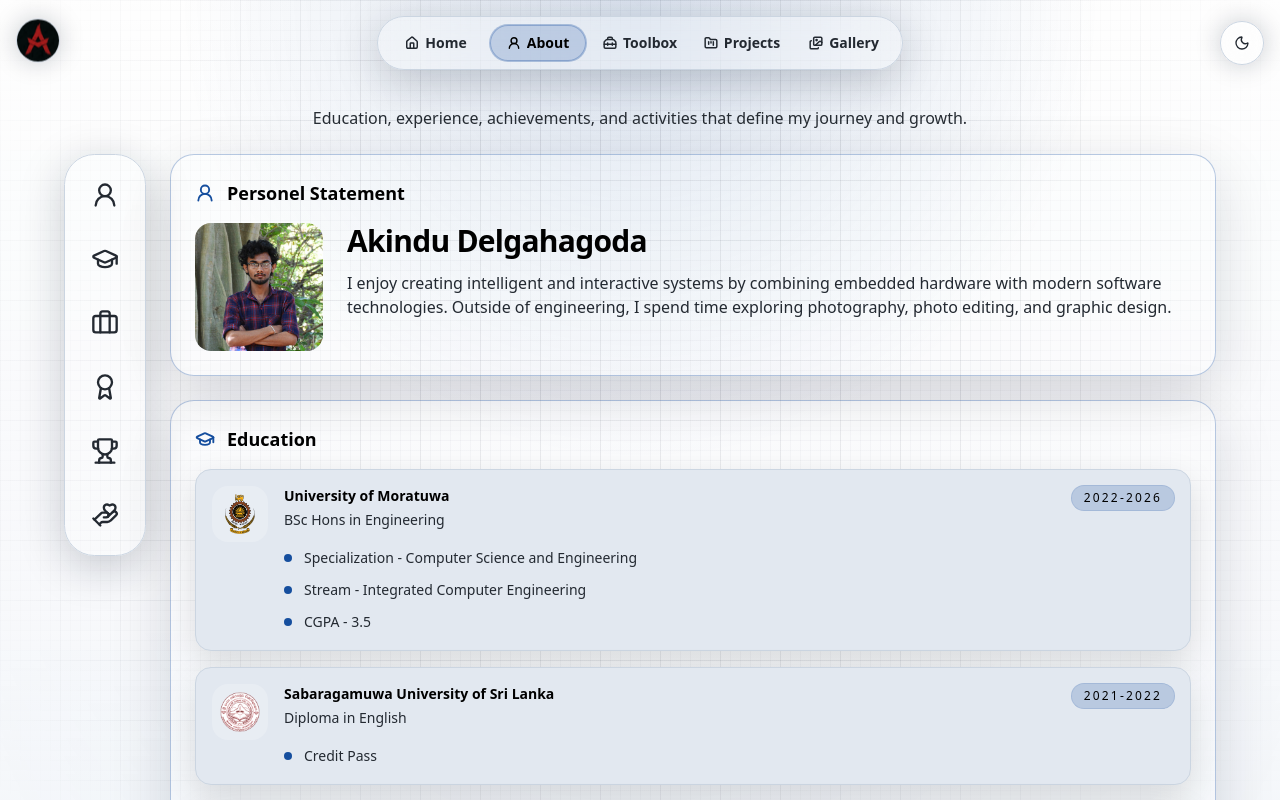
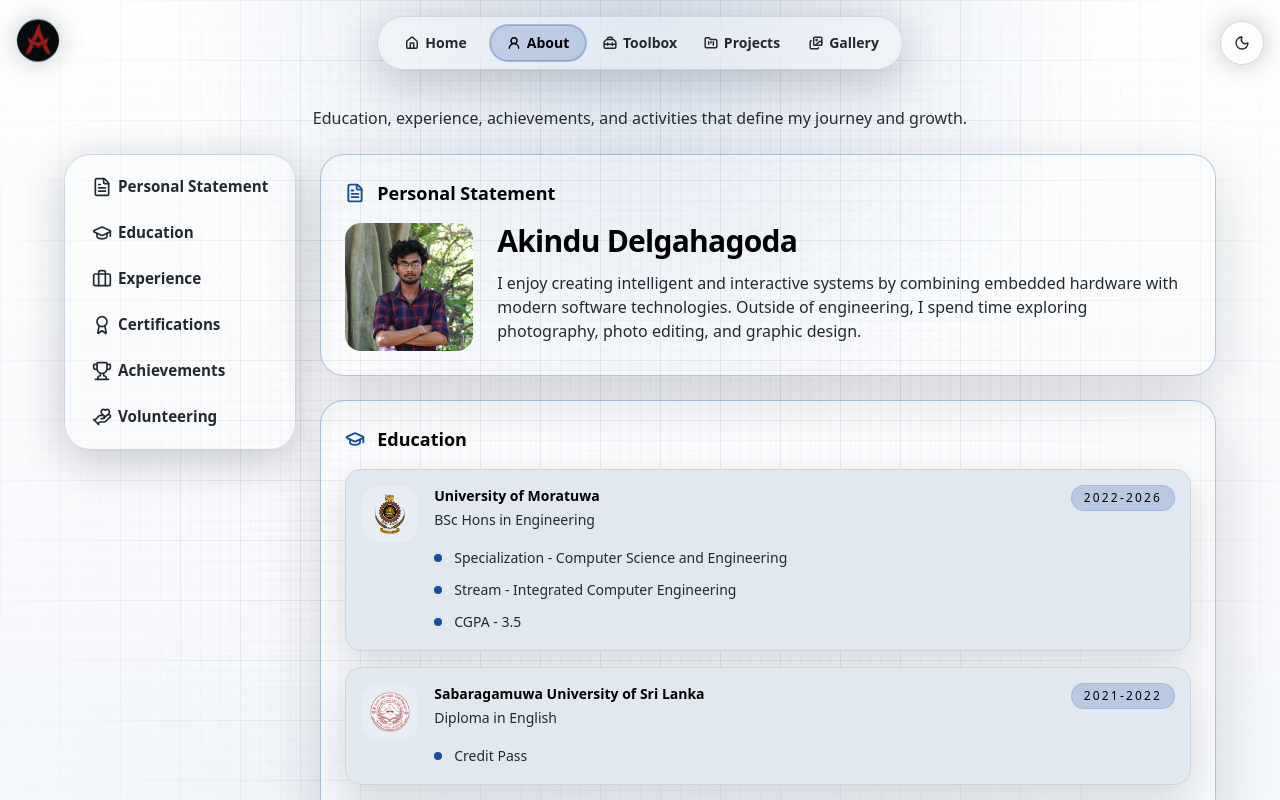
Before and after one commit to AkinduID/akinduid.github.io, a React (Vite) app: page /about in a window 1280 px wide. Shown: the top 800 px of the page. Built offline with nearby package versions, Linux system fonts and the light colour scheme.

Commit message:
feat: update section navbar in About Me page

```diff
--- a/src/components/about/PersonalStatementSection.jsx
+++ b/src/components/about/PersonalStatementSection.jsx
@@ -1,4 +1,4 @@
-import { UserRound } from "lucide-react"
+import { FileText } from "lucide-react"
 import SectionCard from "../common/SectionCard"
 import useIsDarkMode from "../../hooks/useIsDarkMode"
 
@@ -16,7 +16,7 @@ export default function PersonalStatementSection() {
   const portraitSrc = isDark ? darkPortrait : lightPortrait
 
   return (
-    <SectionCard title="Personel Statement" icon={UserRound}>
+    <SectionCard title="Personal Statement" icon={FileText}>
       <div className="flex flex-col items-center gap-5 sm:flex-row sm:items-start sm:gap-6">
         <img
           src={portraitSrc}
--- a/src/components/about/TopicsSummary.jsx
+++ b/src/components/about/TopicsSummary.jsx
@@ -1,9 +1,9 @@
 import { motion } from "framer-motion"
-import { UserRound, GraduationCap, Briefcase, Award, Trophy, HandHeart } from "lucide-react"
+import { FileText, GraduationCap, Briefcase, Award, Trophy, HandHeart } from "lucide-react"
 
 /** Anchor-link entries for jumping to each section of the About page. */
 const TOPIC_LINKS = [
-  { id: "about-me", label: "About Me", Icon: UserRound },
+  { id: "about-me", label: "Personal Statement", Icon: FileText },
   { id: "education", label: "Education", Icon: GraduationCap },
   { id: "experience", label: "Experience", Icon: Briefcase },
   { id: "certifications", label: "Certifications", Icon: Award },
@@ -49,17 +49,18 @@ export default function TopicsSummary() {
       variants={navVariants}
       initial="hidden"
       animate="show"
-      className="theme-nav-shell w-fit min-w-14 rounded-[1.90rem] p-3"
+      className="theme-nav-shell w-fit min-w-[10rem] rounded-[1.65rem] p-3"
     >
-      <div className="flex flex-col items-center gap-2">
+      <div className="flex flex-col gap-1.5">
         {TOPIC_LINKS.map(({ id, label, Icon }) => (
           <motion.div key={id} variants={itemVariants} transition={{ duration: 0.16 }}>
             <button
               onClick={() => handleClick(id)}
               title={label}
-              className="theme-nav-link flex h-14 !w-14 items-center justify-center rounded-xl !px-0"
+              className="theme-nav-link flex h-10 !w-full items-center justify-start rounded-2xl !px-3.5"
             >
-              <Icon className="h-7 w-7 shrink-0" strokeWidth={2} />
+              <Icon className="h-5 w-5 shrink-0" strokeWidth={2} />
+              <span className="text-[0.95rem] font-semibold leading-none">{label}</span>
             </button>
           </motion.div>
         ))}
```
